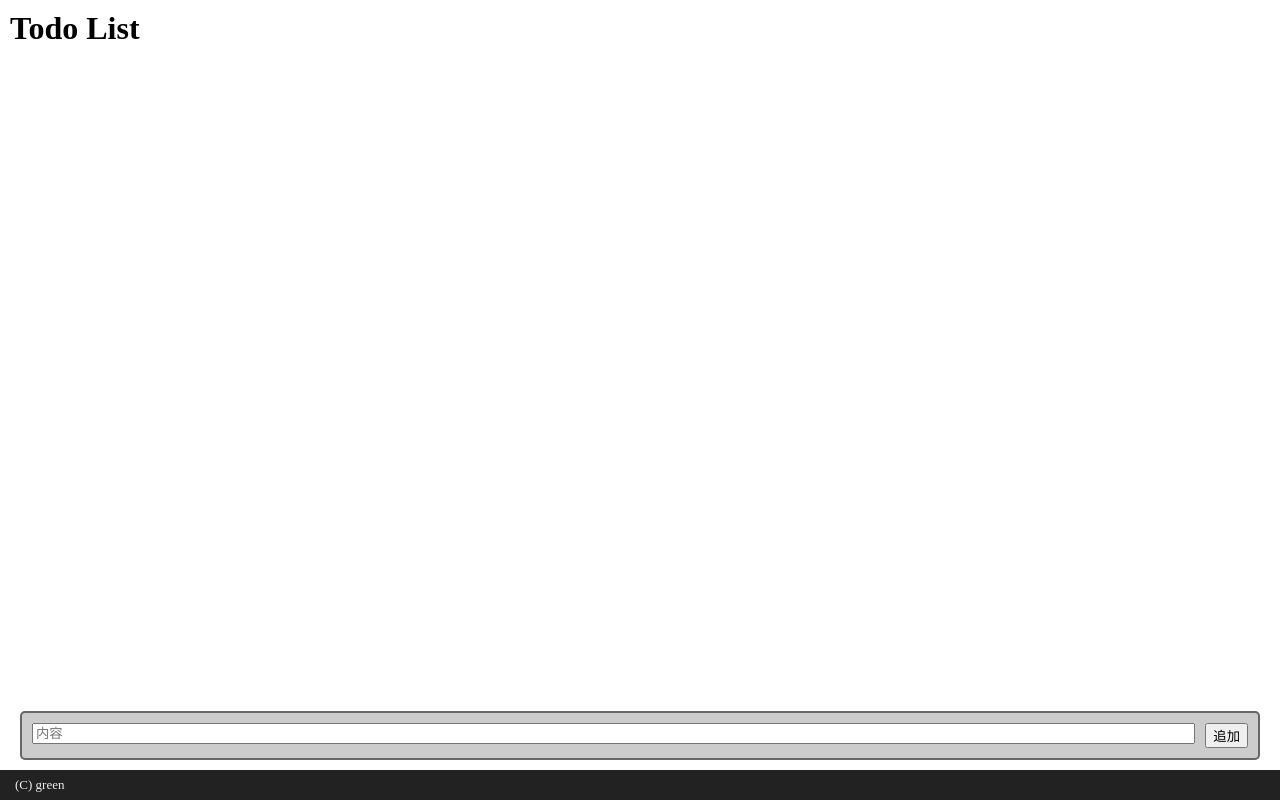
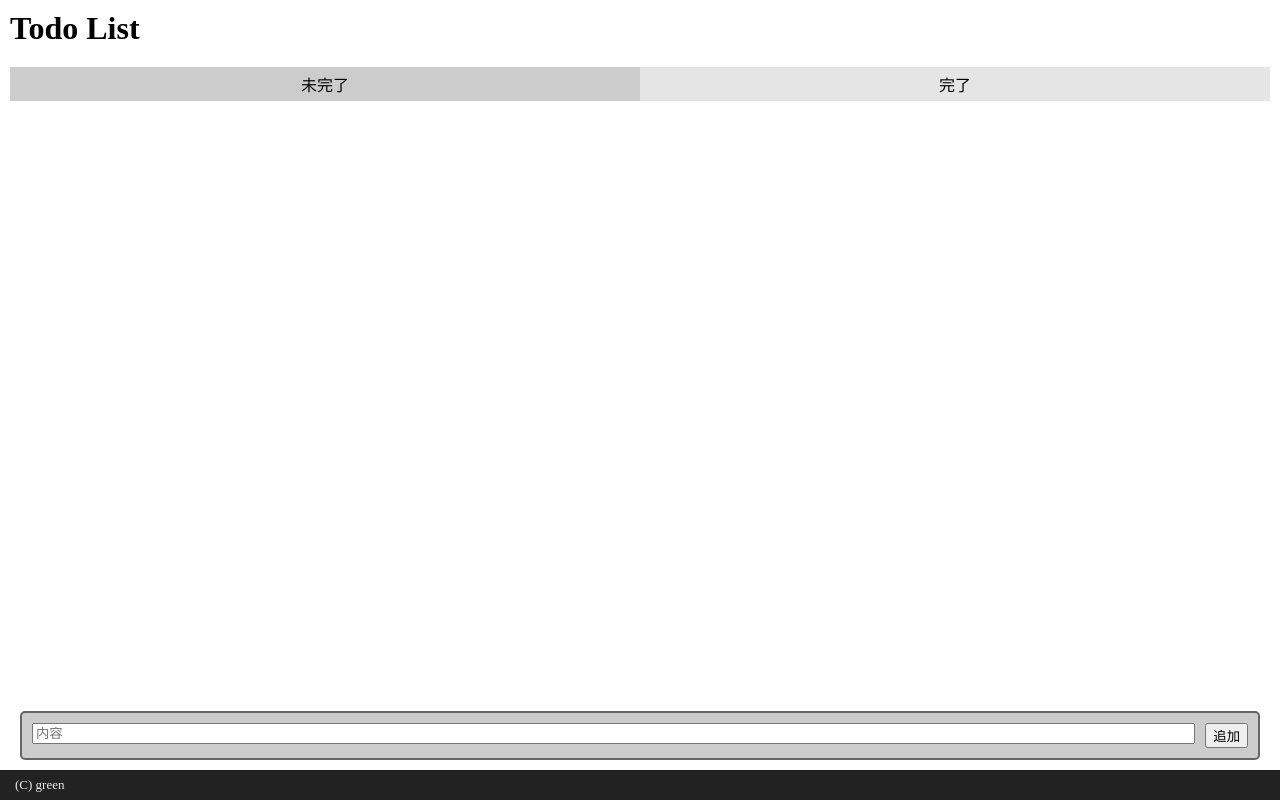
Before and after one commit to sapphi-red/webengineer_naro-_2, a Vue app: page / in a window 1280 px wide. Built offline with nearby package versions, Linux system fonts and the light colour scheme.

Commit message:
Update: 完了リストの追加

```diff
--- a/src/TodoStatus.js
+++ b/src/TodoStatus.js
@@ -1,4 +1,5 @@
 export default {
   PENDING: "pending",
-  DONE: "done"
+  DONE: "done",
+  DELETED: "deleted"
 };
--- a/src/components/Todo.vue
+++ b/src/components/Todo.vue
@@ -1,7 +1,8 @@
 <template>
   <div class="todo">
     <div class="content">{{ model.content }}</div>
-    <button class="button-done" @click="$emit('changeState', model, TodoStatus.DONE)">完了</button>
+    <button class="button-done" v-if="isPending" @click="$emit('changeState', model, TodoStatus.DONE)">完了</button>
+    <button class="button-delete" v-if="isDone" @click="$emit('changeState', model, TodoStatus.DELETED)">削除</button>
   </div>
 </template>
 
@@ -19,6 +20,14 @@ export default {
     model: Object,
   },
   methods: {},
+  computed: {
+    isPending() {
+      return this.model.status === TodoStatus.PENDING;
+    },
+    isDone() {
+      return this.model.status === TodoStatus.DONE;
+    }
+  }
 };
 </script>
 
@@ -40,5 +49,6 @@ export default {
 }
 button {
   flex: 0 0;
+  word-break: keep-all;
 }
 </style>
--- a/src/components/TodoList.vue
+++ b/src/components/TodoList.vue
@@ -1,9 +1,13 @@
 <template>
   <div class="todo-list">
     <h1>Todo List</h1>
+    <div class="list-selector">
+      <div class="list-type" :class="{selected: isPendingShown}" @click="changeShownListType(TodoStatus.PENDING)">未完了</div>
+      <div class="list-type" :class="{selected: isDoneShown}" @click="changeShownListType(TodoStatus.DONE)">完了</div>
+    </div>
     <div class="todos">
       <todo
-        v-for="todo in pendingTodos"
+        v-for="todo in shownTodos"
         :key="todo.content"
         :model="todo"
         @changeState="changeTodoState"
@@ -33,13 +37,18 @@ export default {
   },
   data() {
     return {
+      TodoStatus,
       todos: [],
+      shownListType: TodoStatus.PENDING,
       newTodoContent: "",
       isNewTodoContentEmpty: false,
       isNewTodoContentDuplicated: false,
     };
   },
   methods: {
+    changeShownListType(newType) {
+      this.shownListType = newType;
+    },
     addTodo() {
       this.updateValidation();
       if (this.isNewTodoContentError) return;
@@ -51,6 +60,12 @@ export default {
       this.newTodoContent = "";
     },
     changeTodoState(todo, newState) {
+      if (newState === TodoStatus.DELETED) {
+        const index = this.todos.indexOf(todo);
+        this.todos.splice(index, 1);
+        return;
+      }
+
       todo.status = newState;
     },
     updateValidation() {
@@ -59,8 +74,14 @@ export default {
     },
   },
   computed: {
-    pendingTodos() {
-      return this.todos.filter(todo => todo.status === TodoStatus.PENDING);
+    shownTodos() {
+      return this.todos.filter(todo => todo.status === this.shownListType);
+    },
+    isPendingShown() {
+      return this.shownListType === TodoStatus.PENDING;
+    },
+    isDoneShown() {
+      return this.shownListType === TodoStatus.DONE;
     },
     isNewTodoContentError() {
       return this.isNewTodoContentEmpty || this.isNewTodoContentDuplicated;
@@ -77,6 +98,20 @@ h1 {
   display: flex;
   flex-direction: column;
   height: calc(100% - 30px);
+}
+.list-selector {
+  display: flex;
+  flex: 0 0;
+  margin: 10px;
+}
+.list-type {
+  flex: 1 0;
+  padding: 5px;
+  background: rgba(0,0,0,.1);
+  text-align: center;
+}
+.list-type.selected {
+  background: rgba(0,0,0,.2);
 }
 .todos {
   flex: 1 0;
```
